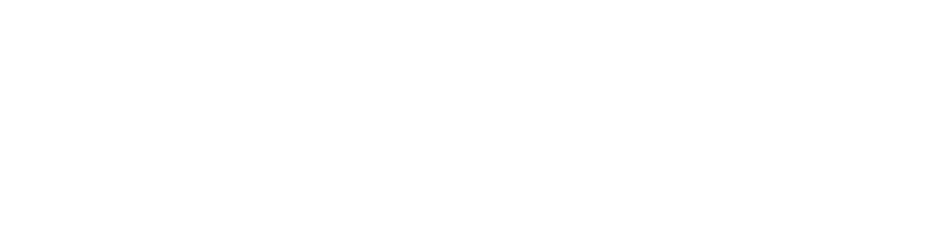
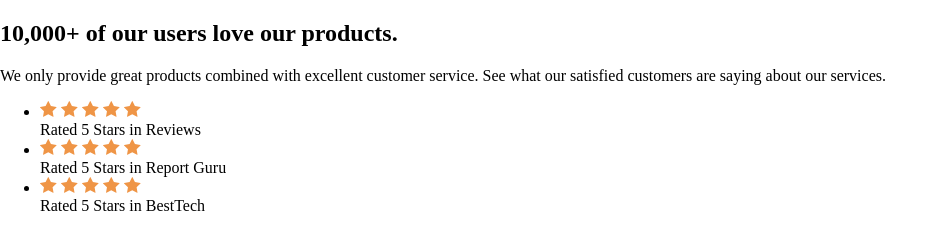
Before and after one commit to dantvi/social-proof-section, a plain HTML site: page index.html in a window 1280 px wide. Shown: the whole page, without its empty margins (0-944 px from the left). Drawn offline with Linux system fonts and the light colour scheme.

Commit message:
content and ratings

```diff
--- a/index.html
+++ b/index.html
@@ -8,7 +8,52 @@
     <link rel="stylesheet" href="style.css">
 </head>
 <body>
+    <main>
+        <section>
+            <!-- Content -->
+            <div class="content">
+                <h1>10,000+ of our users love our products.</h1>
+                <p>We only provide great products combined with excellent customer service. See what our satisfied customers are saying about our services.</p>
+            </div>
 
+            <!-- Ratings -->
+            <ul class="ratings">
+                <li>
+                    <div class="stars">
+                        <img src="./images/icon-star.svg" alt="">
+                        <img src="./images/icon-star.svg" alt="">
+                        <img src="./images/icon-star.svg" alt="">
+                        <img src="./images/icon-star.svg" alt="">
+                        <img src="./images/icon-star.svg" alt="">
+                    </div>
+                    Rated 5 Stars in Reviews
+                </li>
+                <li>
+                    <div class="stars">
+                        <img src="./images/icon-star.svg" alt="">
+                        <img src="./images/icon-star.svg" alt="">
+                        <img src="./images/icon-star.svg" alt="">
+                        <img src="./images/icon-star.svg" alt="">
+                        <img src="./images/icon-star.svg" alt="">
+                    </div>
+                    Rated 5 Stars in Report Guru
+                </li>
+                <li>
+                    <div class="stars">
+                        <img src="./images/icon-star.svg" alt="">
+                        <img src="./images/icon-star.svg" alt="">
+                        <img src="./images/icon-star.svg" alt="">
+                        <img src="./images/icon-star.svg" alt="">
+                        <img src="./images/icon-star.svg" alt="">
+                    </div>
+                    Rated 5 Stars in BestTech
+                </li>
+            </ul>
+
+
+
+        </section>
+    </main>
     <!-- Script -->
     <script src="script.js"></script>
 </body>
```
